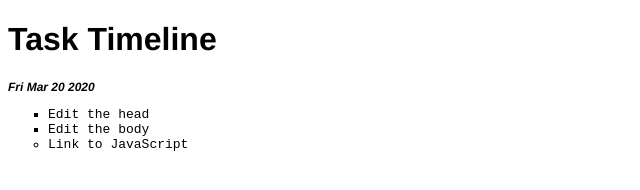
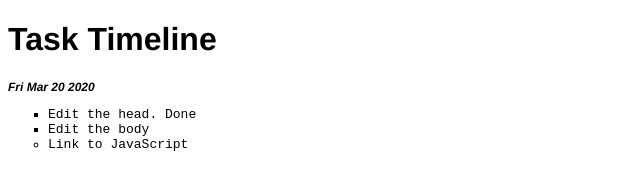
Before and after one commit to delapunk/ssaify.github.io, a plain HTML site: page index.html in a window 1280 px wide. Shown: the full height of the page, 0-640 px from the left. Drawn offline with Linux system fonts and the light colour scheme.

Commit message:
update index

```diff
--- a/index.html
+++ b/index.html
@@ -9,7 +9,7 @@
     <h1>Task Timeline</h1>
     <p id="date"></p>
     <ul>
-        <li class="list">Edit the head</li>
+        <li class="list">Edit the head. Done</li>
         <li class="list">Edit the body</li>
         <li>Link to JavaScript</li>
     </ul>
```
